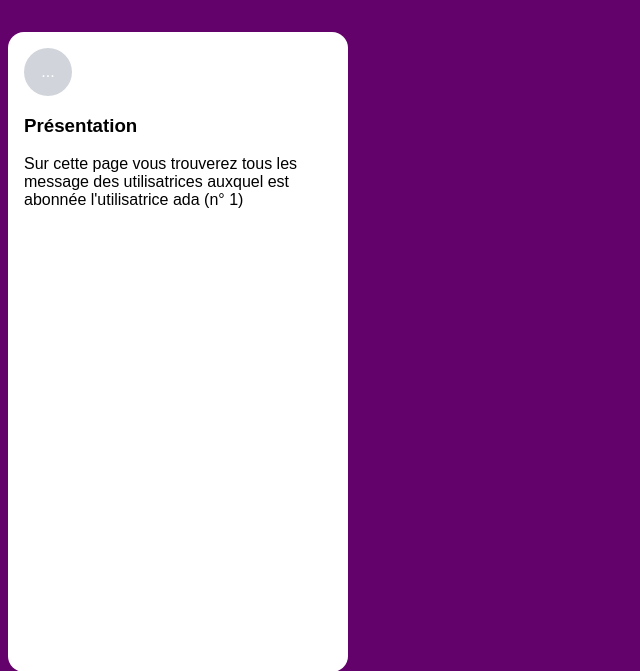
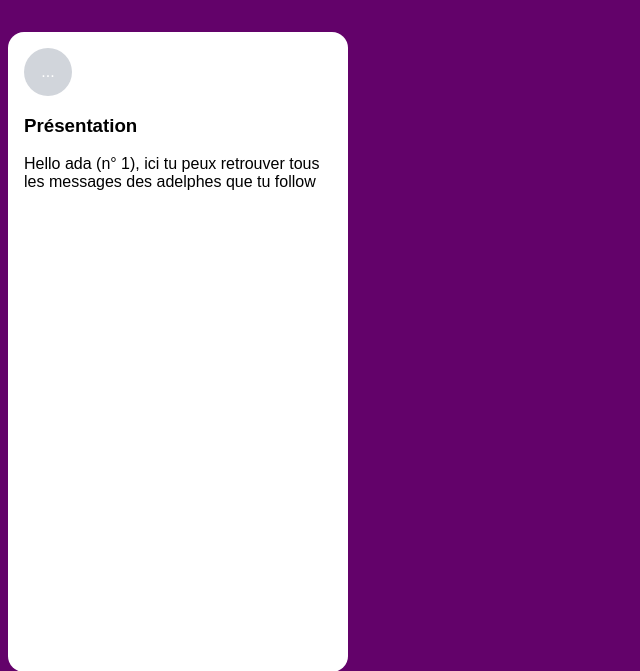
Before and after one commit to ArayaMegh/Reseau-Social-PHP---Projet-Collectif, a PHP site: page /feed.php?user_id=1 in a window 1280 px wide. Shown: the part 90-761 px from the top of the page, without its empty margins (0-640 px from the left). Run offline with PHP 8.4, Linux system fonts and the light colour scheme; a user stored in the database is signed in; data comes from the database, SQL or seed files in the repository; a stand-in replaces the project's code that opens the database connection.

Commit message:
text modif feed

```diff
--- a/Niveau_1/feed.php
+++ b/Niveau_1/feed.php
@@ -46,9 +46,8 @@ session_start();
                 <!-- <img src="user.jpg" alt="Portrait de l'utilisatrice"/> -->
                 <section>
                     <h3>Présentation</h3>
-                    <p>Sur cette page vous trouverez tous les message des utilisatrices
-                        auxquel est abonnée l'utilisatrice <?php echo $user['alias'] ?>
-                        (n° <?php echo $userId ?>)
+                    <p>Hello <?php echo $user['alias'] ?>
+                        (n° <?php echo $userId ?>), ici tu peux retrouver tous les messages des adelphes que tu follow
                     </p>
                 </section>
             </aside>
```
Also changed, not shown: Niveau_1/formAbonnement.php (+8 -0 lines).
